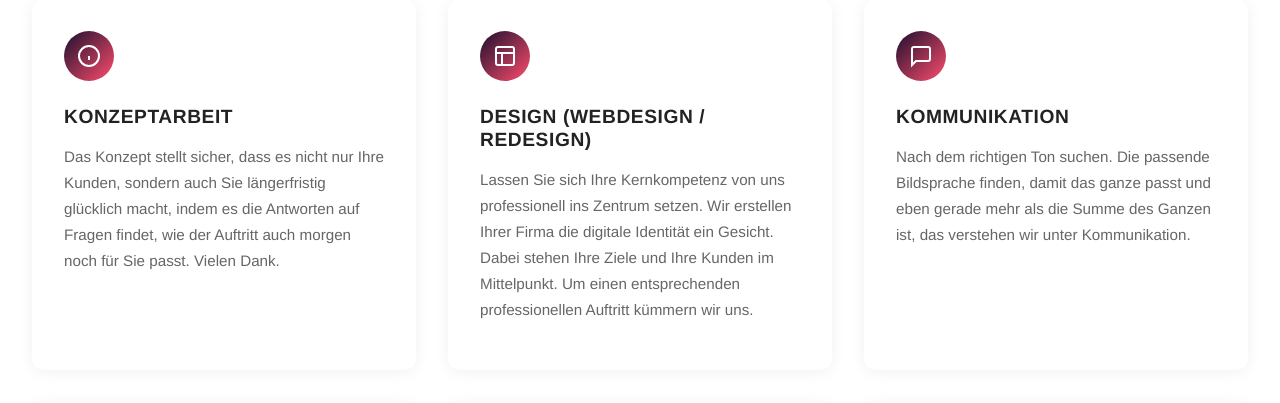
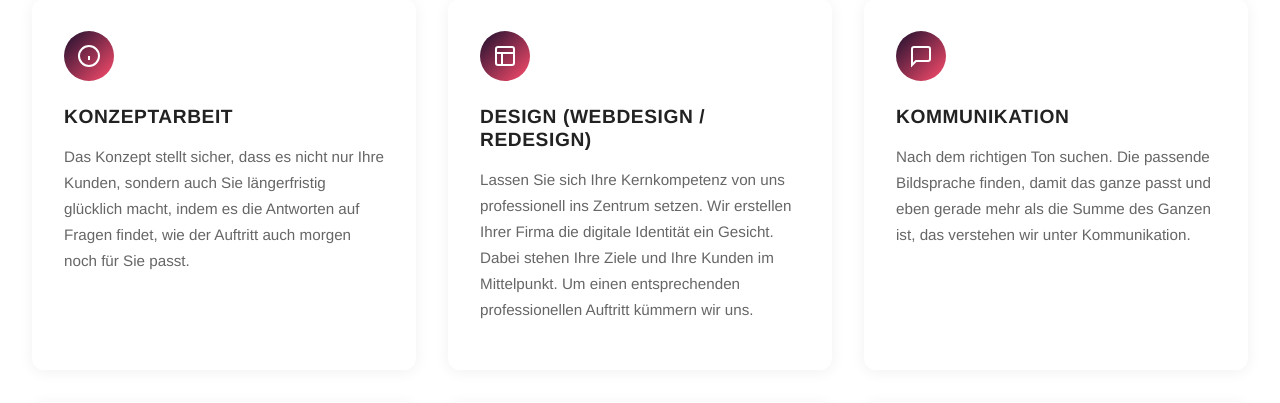
Before and after one commit to Brbirk/screensolutions-ch, a PHP site: page /webdesign in a window 1280 px wide. Shown: the part 441-844 px from the top of the page. Run offline with PHP 8.4, Linux system fonts and the light colour scheme.

Commit message:
Revert 'Vielen Dank.' addition on Konzeptarbeit section
https://claude.ai/code/session_01HbpGnqRKBhVaGnzGm1VYWf

```diff
--- a/webdesign.php
+++ b/webdesign.php
@@ -30,7 +30,7 @@ include '_header.php';
             <svg width="24" height="24" viewBox="0 0 24 24" fill="none" stroke="currentColor" stroke-width="2"><circle cx="12" cy="12" r="10"/><path d="M12 16v-4"/><path d="M12 8h.01"/></svg>
           </div>
           <h3>Konzeptarbeit</h3>
-          <p>Das Konzept stellt sicher, dass es nicht nur Ihre Kunden, sondern auch Sie längerfristig glücklich macht, indem es die Antworten auf Fragen findet, wie der Auftritt auch morgen noch für Sie passt. Vielen Dank.</p>
+          <p>Das Konzept stellt sicher, dass es nicht nur Ihre Kunden, sondern auch Sie längerfristig glücklich macht, indem es die Antworten auf Fragen findet, wie der Auftritt auch morgen noch für Sie passt.</p>
         </div>
 
         <div class="service-card service-card--teal fade-in">
```
